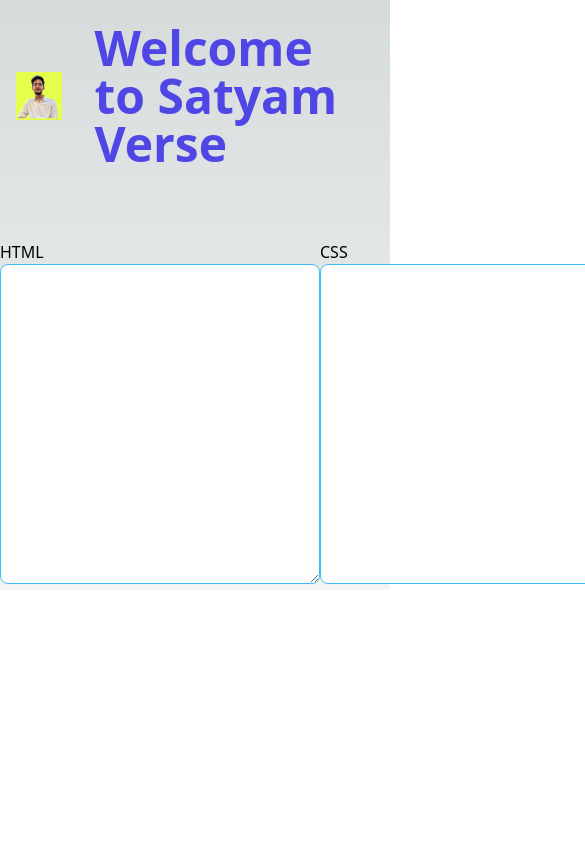
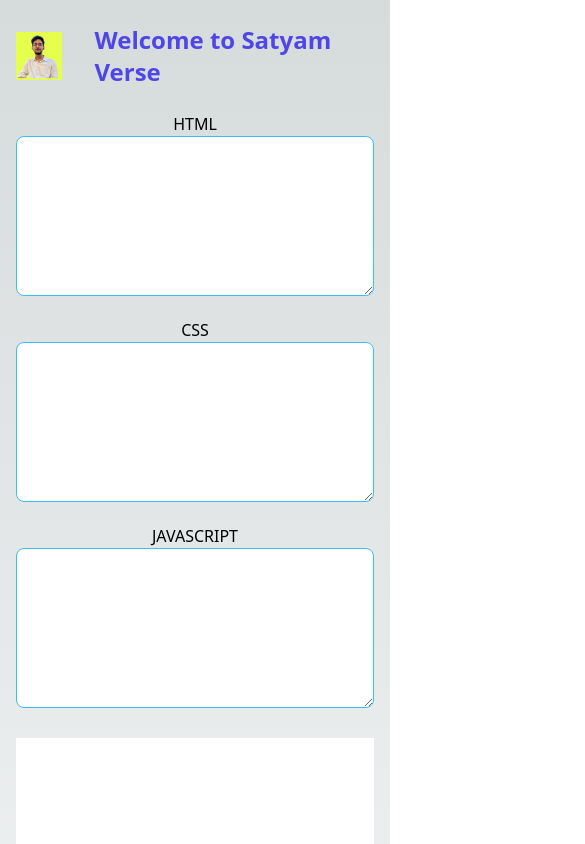
Before and after one commit to satyamgit1/CodeVerse, a Next.js app: page /code_editor in a window 390 px wide. Shown: the top 844 px of the page, 585 px wide, since content can reach past the window. Built offline with nearby package versions, Linux system fonts and the light colour scheme.

Commit message:
made it responsive

```diff
--- a/pages/code_editor.js
+++ b/pages/code_editor.js
@@ -39,75 +39,55 @@ export default function Home() {
   </html>`;
 
   return (
-    <div>
-      <div className="relative h-screen bg-dark">
-        <div className="h-full mx-auto ">
-          <div className="">
-            <div className="relative z-40 bg-dark">
-              <div className="px-4 mx-auto max-w-7xl sm:px-6">
-                <div className="flex items-center justify-between py-6 border-gray-100 md:space-x-10">
-                  <div className="flex items-center justify-start gap-12">
-                    <div className="flex items-center" href="/">
-                      <img
-                        className="w-auto h-12 sm:h-12"
-                        src="/pic.png"
-                        alt="my_image_logo"
-                      />
-                      <Link href="/" className="ml-8 text-5xl font-bold text-indigo-600">Welcome to Satyam Verse</Link>
-                    </div>
-                    <nav className="hidden space-x-10 md:flex">
-                      <div className="relative"></div>
-                    </nav>
-                  </div>
-                </div>
-              </div>
-            </div>
+    <div className="min-h-screen bg-dark">
+      <div className="max-w-7xl mx-auto px-4 sm:px-6 lg:px-8">
+        <header className="flex items-center justify-between py-6 border-gray-100 md:space-x-10">
+          <div className="flex items-center gap-12">
+            <Link href="/" className="flex items-center">
+              <img className="w-auto h-12 sm:h-12" src="/pic.png" alt="my_image_logo" />
+              <span className="ml-8 text-2xl sm:text-5xl font-bold text-indigo-600">Welcome to Satyam Verse</span>
+            </Link>
           </div>
-
-          <br />
-          <br />
-
-          <div className="flex justify-evenly">
+        </header>
+        <main className="space-y-6">
+          <div className="grid grid-cols-1 sm:grid-cols-3 gap-4">
             <div>
-              <h3>HTML</h3>
+              <h3 className="text-center">HTML</h3>
               <textarea
-                className="textarea textarea-info w-80 h-80"
+                className="textarea textarea-info w-full h-40 sm:h-80"
                 placeholder=""
                 value={html}
                 onChange={(e) => setHtml(e.target.value)}
               ></textarea>
             </div>
             <div>
-              <h3>CSS</h3>
+              <h3 className="text-center">CSS</h3>
               <textarea
-                className="textarea textarea-info w-80 h-80"
+                className="textarea textarea-info w-full h-40 sm:h-80"
                 placeholder=""
                 value={css}
                 onChange={(e) => setCss(e.target.value)}
               ></textarea>
             </div>
             <div>
-              <h3>JAVASCRIPT</h3>
+              <h3 className="text-center">JAVASCRIPT</h3>
               <textarea
-                className="textarea textarea-info w-80 h-80"
+                className="textarea textarea-info w-full h-40 sm:h-80"
                 placeholder=""
                 value={js}
                 onChange={(e) => setJs(e.target.value)}
               ></textarea>
             </div>
           </div>
-
           <div className="output">
             <iframe
-              className="output-iframe bg-white"
+              className="output-iframe w-full h-64 sm:h-96 bg-white"
               title="Output"
-              width="100%"
-              height="500px"
               srcDoc={combinedCode}
             />
           </div>
-          <Footer />
-        </div>
+        </main>
+        <Footer />
       </div>
     </div>
   );
```
